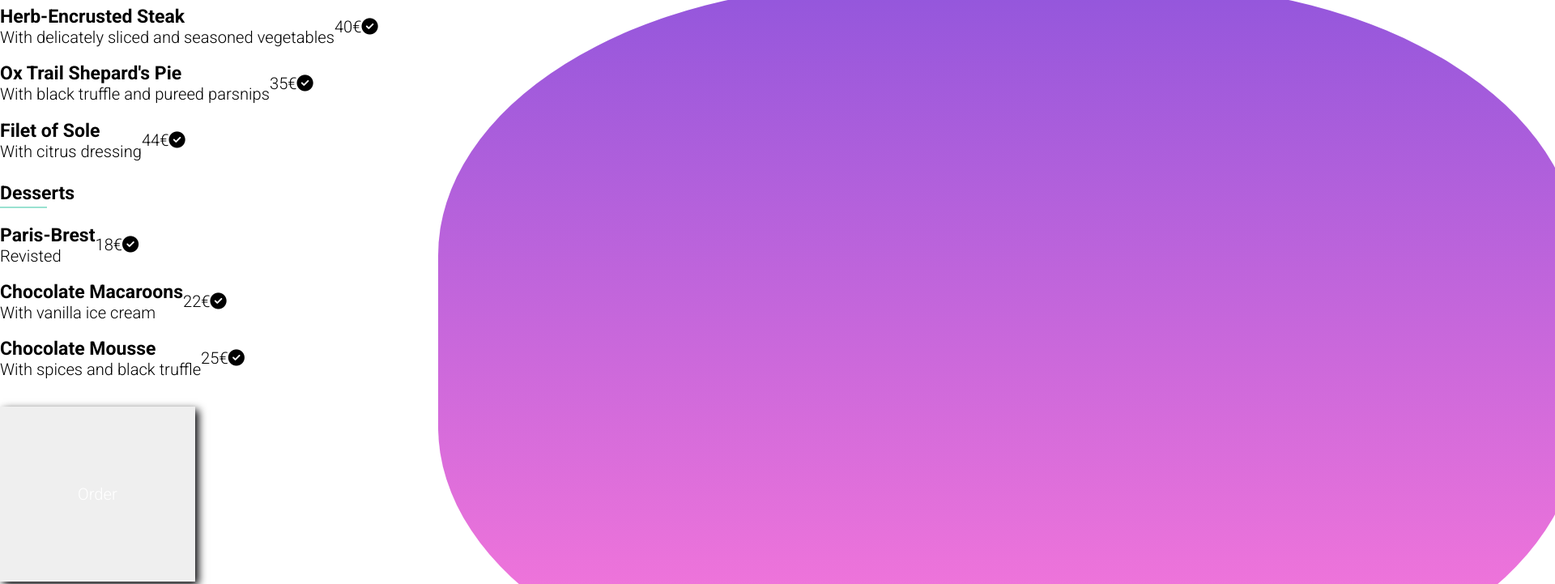
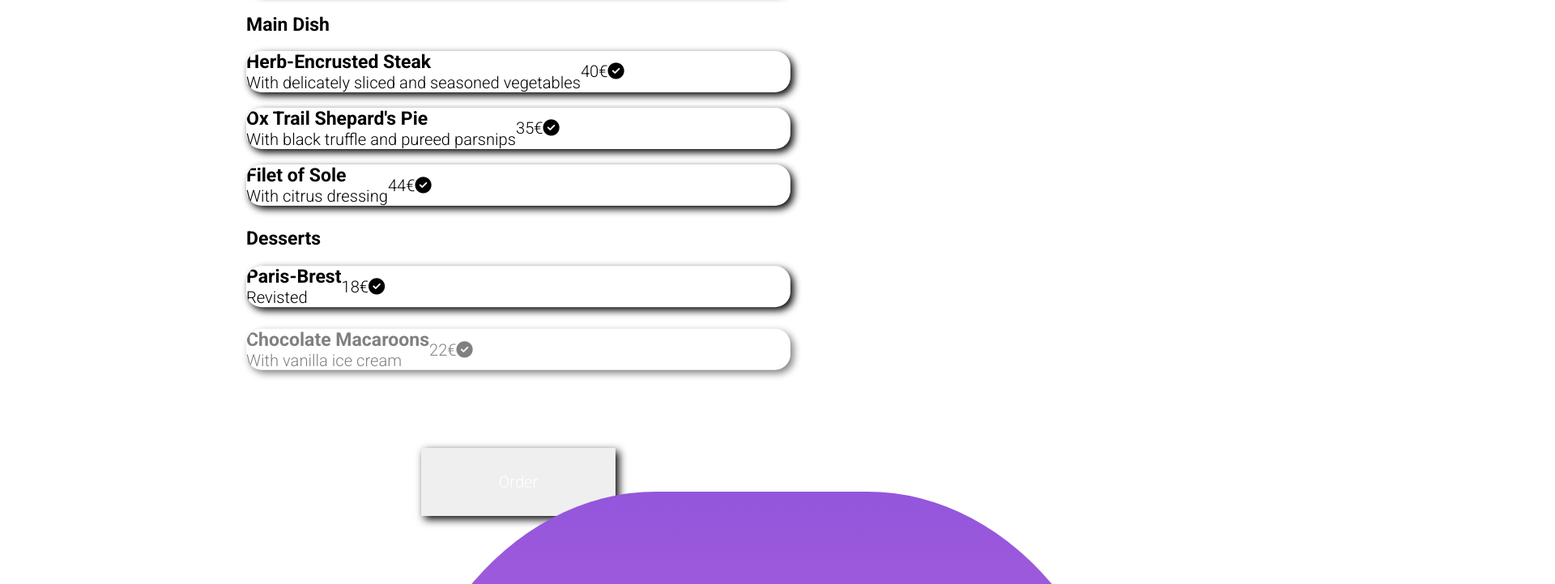
Before and after one commit to MariaElizaFarina/Project-03, a website: page menu_01.html in a window 1280 px wide. Shown: the part 739-1460 px from the top of the page at 81% size, 1920 px wide, since content can reach past the window. Drawn offline with Linux system fonts and the light colour scheme; a web font is replaced by a local one.

Commit message:
more
more

```diff
--- a/menu_01.html
+++ b/menu_01.html
@@ -108,7 +108,7 @@
         </section>
 
         <section class="menu-section">
-          <h3 class="section-title">Main Dish</h3>
+          <h3 class="menu-section-title">Main Dish</h3>
 
           <div class="menu-card">
             <div class="card-info">
--- a/sass/components/_buttons.scss
+++ b/sass/components/_buttons.scss
@@ -19,8 +19,6 @@ font-weight: 400;
     box-shadow: map-get($shadow, shadow-active);
 transform: translate(3px, 3px);
 }
-}
-
 &:hover {
 background-image: linear-gradient(
 $secondary-color,
@@ -29,3 +27,4 @@ $primary-color,
 box-shadow: map-get($shadow, shadow-down);
 transform: translate(2px, 2px);
 }
+}
--- a/sass/components/_cards.scss
+++ b/sass/components/_cards.scss
@@ -97,7 +97,7 @@
   background-color: map-get($basic-color, light);
 }
 
-  .-top {
+  .restaurant-top {
     position: relative;
 
   &-img {
--- a/sass/layout/_footer.scss
+++ b/sass/layout/_footer.scss
@@ -21,27 +21,28 @@
       position: relative;
       width: fit-content;
       gap: map-get($gap, small);
+
     &-icon {
       min-width: 2.5rem;
     }
 
-      &::after {
-        margin: 1rem;
-        background-image: linear-gradient(
-          $primary-color,
-          $secondary-color
-        );
-        content: "";
-        height: 9px;
-        width: 0%;
-        margin-left: 9rem;
-        transition: $transition-all-fast;
-      }
+      // &::after {
+      //   margin: 1rem;
+      //   background-image: linear-gradient(
+      //     $primary-color,
+      //     $secondary-color
+      //   );
+      //   content: "";
+      //   height: 9px;
+      //   width: 0%;
+      //   margin-left: 9rem;
+      //   transition: $transition-all-fast;
+      // }
 
-      &:hover {
-        &::after {
-          width: 50%;
-        }
-      }
+      // &:hover {
+      //   &::after {
+      //     width: 50%;
+      //   }
+      // }
     }
   }
--- a/sass/main.scss
+++ b/sass/main.scss
@@ -11,7 +11,7 @@
 
 @import "./layout/header";
 @import "./layout/footer";
-@import "./layout/animation";
+@import "./utilities/animation";
 
 @import "./pages/index";
 @import "./pages/menu";
--- a/sass/pages/_index.scss
+++ b/sass/pages/_index.scss
@@ -36,8 +36,8 @@ $height: 3rem;
     }
 
     @include desktop {
-      @include container;
-      @include backdrop-card;
+    @include container;
+    @include backdrop-card;
     }
   }
 
@@ -50,15 +50,15 @@ $height: 3rem;
       grid-template-columns: repeat(3, 1fr);
 
       &-title {
+        display: grid;
+        text-align: center;
         grid-column-end: 4;
         grid-column-start: 1;
-        text-align: center;
       }
     }
-
     @include desktop {
-      @include container;
-      @include backdrop-card;
+    @include container;
+    @include backdrop-card;
     }
   }
 
--- a/sass/pages/_menu.scss
+++ b/sass/pages/_menu.scss
@@ -1,6 +1,22 @@
 //menu organization
 
 @import "../utilities/variables";
+
+
+.menu-section {
+  display: flex;
+  flex-direction: column;
+  gap: map-get($gap, gap-base);
+  padding: map-get($padding, small) 0;
+
+  &-title::after {
+    border-bottom: 0.4rem solid $tertiary-color;
+    content: " ";
+    display:none;
+    margin-top: 0.5rem;
+    width: 7rem;
+  }
+}
 
 .top-image {
   height: 25rem;
@@ -9,10 +25,10 @@
 }
 
 .menu-title {
+  display: grid;
   align-items: center;
-    display: grid;
+  justify-content: space-between;
   grid-template-columns: 1fr min-content;
-    justify-content: space-between;
 
   &-heart {
     margin-right: 2rem;
@@ -23,61 +39,55 @@
   }
 }
 
-  .menu-section {
-    display: flex;
-    flex-direction: column;
-    gap: map-get($gap, gap-base);
-    padding: map-get($padding, small) 0;
-    &-title::after {
-      display: block;
-      border-bottom: 0.3rem solid $tertiary-color;
-      content: " ";
-      margin-top: 0.3rem;
-      width: 6rem;
-    }
-  }
-
-  .menu-container .btn {
-    padding: 10rem;
+.menu-container {
   margin: 0 auto;
   margin-bottom: map-get($padding, xlarge);
   margin-top: map-get($padding, medium);
-    padding-left: map-get($padding, base);
-    padding-right: map-get($padding, base);
+  padding-left: map-get($padding, padding-menu);
+  padding-right: map-get($padding, padding-menu);
+  @include desktop {
+    grid-column-end: 4;
+    grid-column-start: 1;
+  }
+}
+  .btn {
+    margin: 0 auto;
+    margin-bottom: map-get($padding, xlarge);
+    margin-top: map-get($padding, medium);
+    padding-left: map-get($padding, padding-menu);
+    padding-right: map-get($padding, padding-menu);
     @include desktop {
       grid-column-end: 4;
       grid-column-start: 1;
   }
 }
 
+// Animation
 
-  // @for $i from 2 through 4 {
+@for $i from 2 through 4 {
 
-  //   $duration: 0.3s;
+  $duration: 0.4s;
+  $menus: 3;
+  $children: 5;
+  $menu-delay: ($duration * $children) * ($i - 2);
 
-  //   $menus: 3;
+  .menu-container {
+    & > :nth-child(#{$i}) {
+      animation: fade-in $duration forwards;
+      animation-delay: $menu-delay;
+      opacity: 0%;
 
-  //   $children: 5;
+      @for $x from 1 through 5 {
 
-  //   $menu-delay: ($duration * $children) * ($i - 2);
-  //   .menu-container {
-
-  //     & > :nth-child(#{$i}) {
-  //       animation: fade-in $duration forwards;
-  //       animation-delay: $menu-delay;
-  //       opacity: 0%;
-
-  //       @for $x from 1 through 5 {
-
-  //         $children-delay: $menu-delay + $duration * ($x - 1);
-  //         & > :nth-child(#{$x}) {
-  //           animation: fade-in $duration forwards,
-  //             translate-up ($duration * 2) forwards;
-
-  //           animation-timing-function: ease-in-out;
-  //           opacity: 0%;
-  //         }
-  //       }
-  //     }
-  //   }
-  // }
+        $children-delay: $menu-delay + $duration * ($x - 1);
+        & > :nth-child(#{$x}) {
+          animation: fade-in $duration forwards,
+          translate-up ($duration * 2) forwards;
+          animation-delay: $children-delay;
+          animation-timing-function: ease-in-out;
+          opacity: 0%;
+        }
+      }
+    }
+  }
+}
--- a/sass/utilities/_variables.scss
+++ b/sass/utilities/_variables.scss
@@ -23,6 +23,7 @@ $padding: (
 "medium": 2.2rem,
 "large": 3.1rem,
 "xlarge": 4.1rem,
+"padding-menu": 10rem,
 );
 
 $gap: (
```
Also changed, not shown: public/css/prefixed/style.css, 1 other file. Lines whose indentation alone changed are shown as unchanged.
